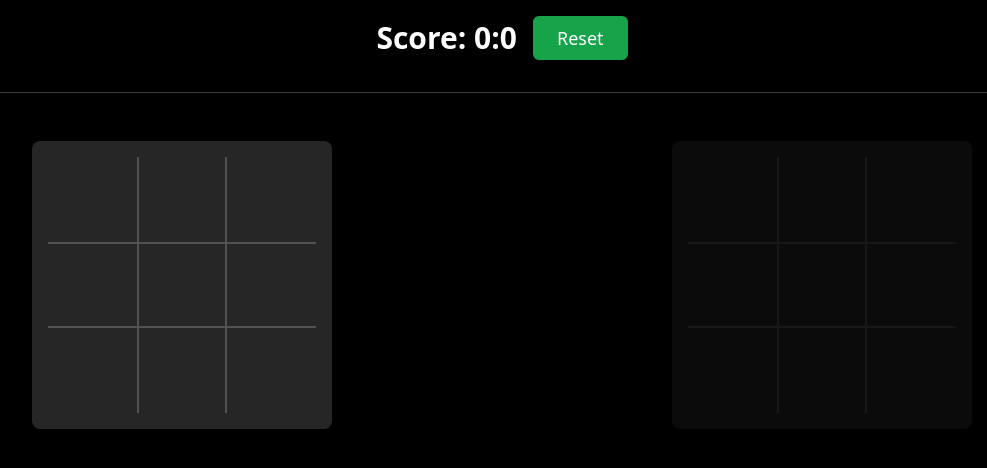
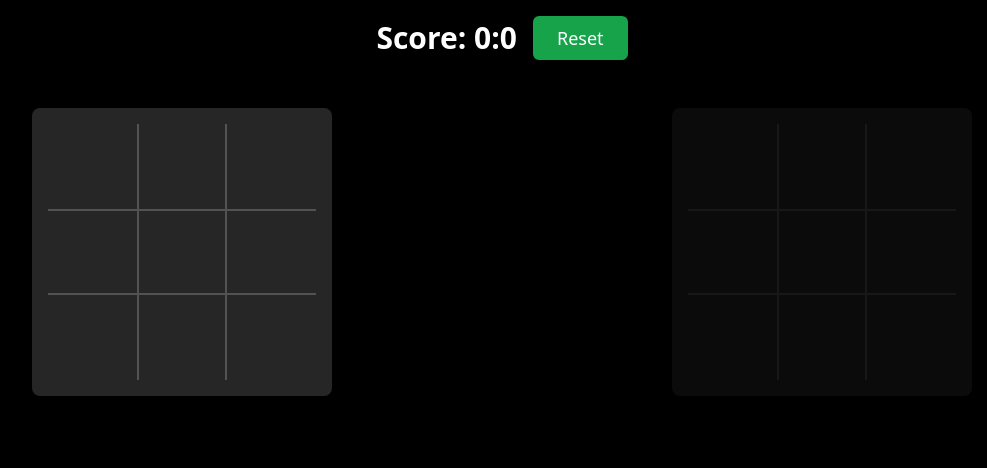
Before and after one commit to bostiog1/Tic-Tac-Toe-React-Interview, a React (Vite) app: page / in a window 1280 px wide. Shown: the top 468 px of the page, without its empty margins (138-1125 px from the left). Built offline with nearby package versions, Linux system fonts and the light colour scheme.

Commit message:
added useEffect to update the localStorage when the game is finnished

```diff
--- a/src/App.jsx
+++ b/src/App.jsx
@@ -1,16 +1,21 @@
+import { useSelector } from "react-redux";
 import PlayerBoard from "./components/PlayerBoard";
 import ScoreBoard from "./components/ScoreBoard";
+import { useEffect } from "react";
 
 const App = () => {
+  const scores = useSelector((state) => state.game.scores);
+
+  // Effect to update localStorage whenever scores change
+  useEffect(() => {
+    localStorage.setItem("scores", JSON.stringify(scores));
+  }, [scores]);
+
   return (
     <div className="min-h-screen bg-black text-white">
       <ScoreBoard />
 
-      {/* Divider line between ScoreBoard and Player Boards */}
-      <div className="w-full border-t border-neutral-700 my-4"></div>
-
-      {/* Player boards */}
-      <div className="flex">
+      <div className="flex flex-col md:flex-row flex-grow">
         <PlayerBoard isPlayerX={true} />
         <PlayerBoard isPlayerX={false} />
       </div>
```
